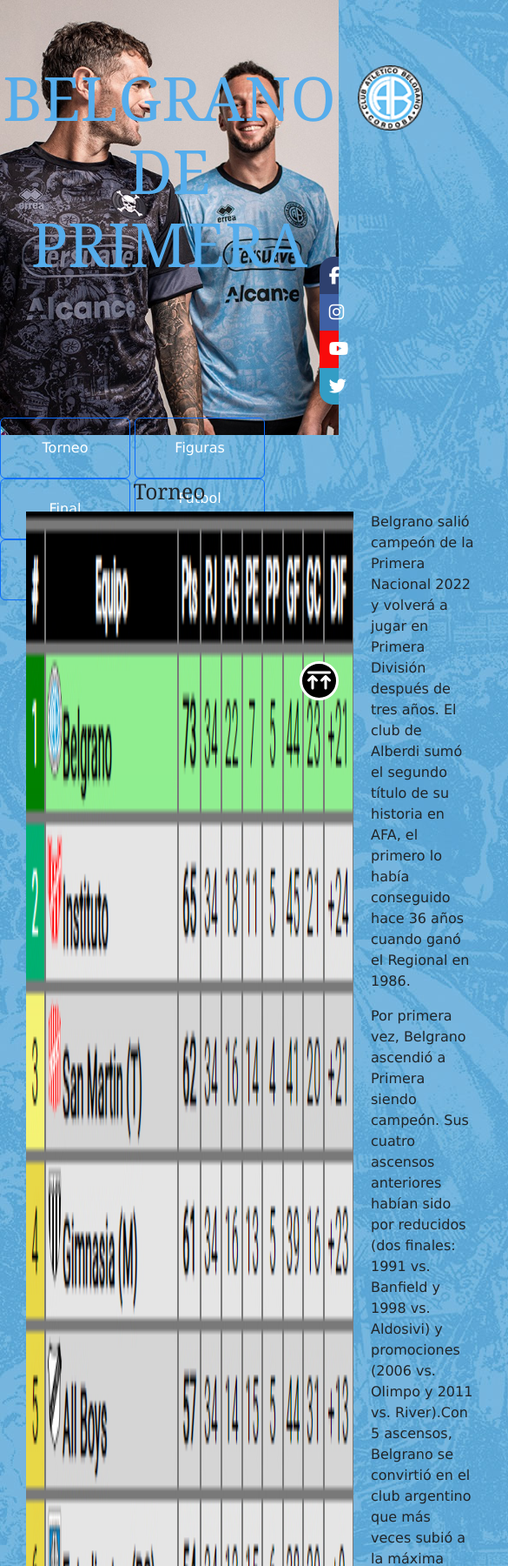
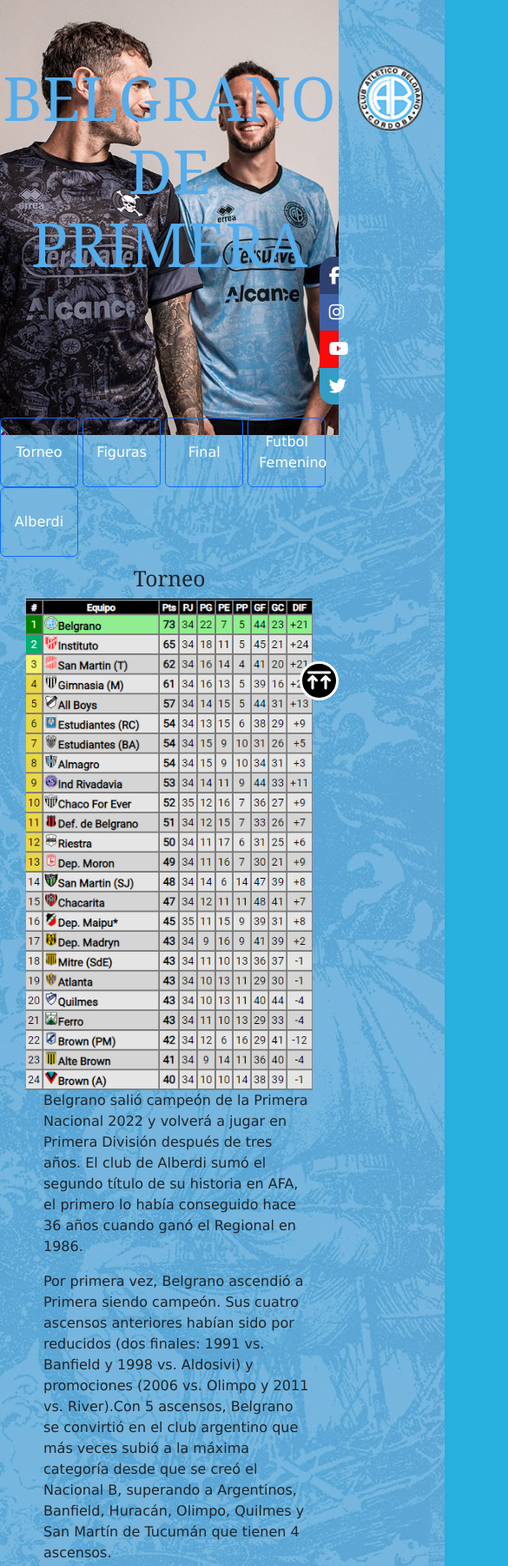
Before and after one commit to Andrescevallos/Tercera-entrga-Andres-Cevallos, a website: page index.html in a window 390 px wide. Shown: the top 1800 px of the page at 87% size, 585 px wide, since content can reach past the window. Drawn offline with nearby package versions, Linux system fonts and the light colour scheme.

Commit message:
casi final

```diff
--- a/index.html
+++ b/index.html
@@ -25,17 +25,17 @@
 
            <div class="div1">
                 <nav class="boots">
-                    <button type="button" class="btn btn-outline-primary head-media"><a href="">Torneo</a></button>
-                    <button type="button" class="btn btn-outline-primary head-media"><a href="./pages/figuras.html">Figuras</a></button>
-                    <button type="button" class="btn btn-outline-primary head-media"><a href="./pages/final.html">Final</a></button>
-                    <button type="button" class="btn btn-outline-primary head-media"><a href="./pages/Campeonas.html">Futbol Femenino </a></button>
-                    <button type="button" class="btn btn-outline-primary head-media"><a href="./pages/Alberdi.html">Alberdi</a></button>
+                    <button type="button" class="btn btn-outline-primary head-media mediahe"><a href="">Torneo</a></button>
+                    <button type="button" class="btn btn-outline-primary head-media mediahe"><a href="./pages/figuras.html">Figuras</a></button>
+                    <button type="button" class="btn btn-outline-primary head-media mediahe"><a href="./pages/final.html">Final</a></button>
+                    <button type="button" class="btn btn-outline-primary head-media mediahe"><a href="./pages/Campeonas.html">Futbol Femenino </a></button>
+                    <button type="button" class="btn btn-outline-primary head-media mediahe"><a href="./pages/Alberdi.html">Alberdi</a></button>
 
                 </nav>
             </div>
         </header>
 
-        <main>
+        <main class="mainp1">
             <h2 class="titulos">Torneo</h2>
         <section class="section1">
             <img class="tabla" src="./img/tabla.jpg"  alt="">
--- a/scss/componentes/_footer.scss
+++ b/scss/componentes/_footer.scss
@@ -25,3 +25,12 @@
     width: 100px;
     height: 100px;
 }
+
+@media screen and (max-width:480px){
+    .divfoo{
+        flex-direction: column;
+    }
+    .linea{
+        display: none;
+    }
+}
--- a/scss/componentes/_header.scss
+++ b/scss/componentes/_header.scss
@@ -68,3 +68,18 @@
 .div1{
     padding-top: 100px;
 }
+
+@media screen and (max-width: 480px) {
+    header{
+        display: flex;
+        flex-direction: column;
+        margin-bottom: 150px;
+    }
+
+    .mediahe{
+        width: 90px;
+        height: 80px;
+    }
+
+
+    }
--- a/scss/componentes/_index.scss
+++ b/scss/componentes/_index.scss
@@ -22,3 +22,17 @@
     margin-bottom: 30px;
     transition: all 0.5s;
 }
+
+@media screen and (max-width: 480px) {
+        .section1{
+            display: flex;
+            flex-direction: column;
+        }
+
+        .zoom-in-right, .zoom-in-left{
+            display: none;
+        }
+        .fechas{
+            flex-direction: column;
+        }
+    }
```
Also changed, not shown: css/style.css, 1 other file.
